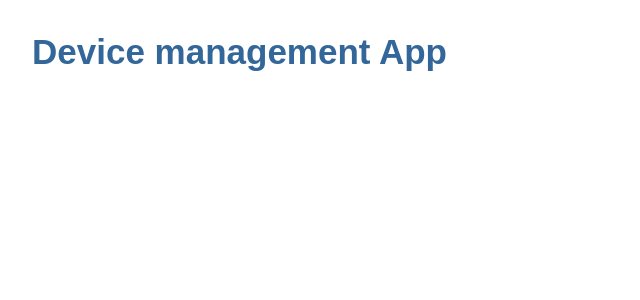
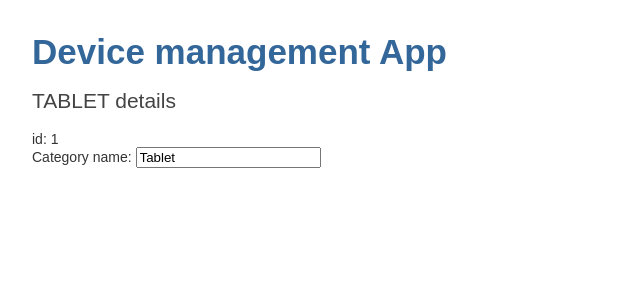
Before and after one commit to dhfuzari/device-management-ui, an Angular app: page / in a window 1280 px wide. Shown: the top 300 px of the page, without its empty margins (0-640 px from the left). Built offline with nearby package versions, Linux system fonts and the light colour scheme.

Commit message:
feat: categories details component created

```diff
--- a/src/app/app.component.html
+++ b/src/app/app.component.html
@@ -1 +1,3 @@
 <h1>{{ title }}</h1>
+
+<app-categories></app-categories>
--- /dev/null
+++ b/src/app/categories/categories.component.html
@@ -0,0 +1,6 @@
+<h2>{{ category.name | uppercase }} details</h2>
+<div><span>id: </span>{{ category.id }}</div>
+<div>
+  <label for="name">Category name: </label>
+  <input id="name" [(ngModel)]="category.name" placeholder="name" />
+</div>
--- /dev/null
+++ b/src/app/categories/categories.component.ts
@@ -0,0 +1,18 @@
+import { Component, OnInit } from '@angular/core';
+import { Category } from '../category';
+
+@Component({
+  selector: 'app-categories',
+  templateUrl: './categories.component.html',
+  styleUrls: ['./categories.component.css'],
+})
+export class CategoriesComponent implements OnInit {
+  category: Category = {
+    id: 1,
+    name: 'Tablet',
+  };
+
+  constructor() {}
+
+  ngOnInit(): void {}
+}
--- /dev/null
+++ b/src/app/category.ts
@@ -0,0 +1,4 @@
+export interface Category {
+  id: number;
+  name: string;
+}
```
Also changed, not shown: src/app/app.module.ts (+6 -8 lines), src/app/categories/categories.component.css (added), 1 other file (tests, documents, lock files or other folders).
